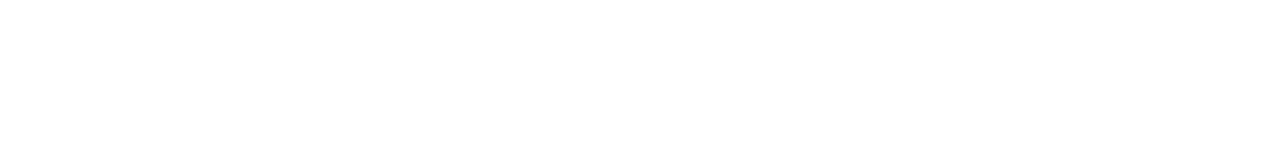
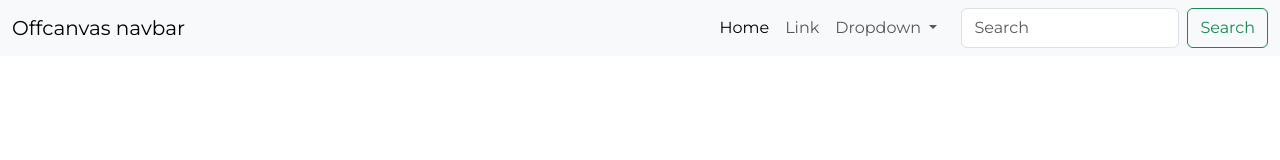
Before and after one commit to pedro-vinicius-alves-diniz/replace-site-itsar, a plain HTML site: page src/index.html in a window 1280 px wide. Drawn offline with nearby package versions, Linux system fonts and the light colour scheme.

Commit message:
atualização

```diff
--- a/src/css/styles.css
+++ b/src/css/styles.css
@@ -4,8 +4,8 @@
     --neutral-color-1: #000;
     --neutral-color-2: #1F2225;
     --neutral-color-3: #62707A;
-    -neutral-color-4: #F4F6F7;
-    -neutral-color-5: #FFFFFF;
+    --neutral-color-4: #F4F6F7;
+    --neutral-color-5: #FFFFFF;
 
 }
 
@@ -15,3 +15,7 @@
     box-sizing: border-box;
     font-family: "Montserrat", system-ui;
 }
+
+.container-fluid{
+
+}
--- a/src/index.html
+++ b/src/index.html
@@ -24,7 +24,50 @@
 </head>
 
 <body>
-
+    <nav class="navbar navbar-expand-lg bg-body-tertiary fixed-top">
+        <div class="container-fluid">
+            <a class="navbar-brand" href="#">Offcanvas navbar</a>
+            <button class="navbar-toggler" type="button" data-bs-toggle="offcanvas" data-bs-target="#offcanvasNavbar"
+                aria-controls="offcanvasNavbar" aria-label="Toggle navigation">
+                <span class="navbar-toggler-icon"></span>
+            </button>
+            <div class="offcanvas offcanvas-start" tabindex="-1" id="offcanvasNavbar"
+                aria-labelledby="offcanvasNavbarLabel">
+                <div class="offcanvas-header">
+                    <h5 class="offcanvas-title" id="offcanvasNavbarLabel">Offcanvas</h5>
+                    <button type="button" class="btn-close" data-bs-dismiss="offcanvas" aria-label="Close"></button>
+                </div>
+                <div class="offcanvas-body">
+                    <ul class="navbar-nav justify-content-end flex-grow-1 pe-3">
+                        <li class="nav-item">
+                            <a class="nav-link active" aria-current="page" href="#">Home</a>
+                        </li>
+                        <li class="nav-item">
+                            <a class="nav-link" href="#">Link</a>
+                        </li>
+                        <li class="nav-item dropdown">
+                            <a class="nav-link dropdown-toggle" href="#" role="button" data-bs-toggle="dropdown"
+                                aria-expanded="false">
+                                Dropdown
+                            </a>
+                            <ul class="dropdown-menu">
+                                <li><a class="dropdown-item" href="#">Action</a></li>
+                                <li><a class="dropdown-item" href="#">Another action</a></li>
+                                <li>
+                                    <hr class="dropdown-divider">
+                                </li>
+                                <li><a class="dropdown-item" href="#">Something else here</a></li>
+                            </ul>
+                        </li>
+                    </ul>
+                    <form class="d-flex " role="search">
+                        <input class="form-control me-2" type="search" placeholder="Search" aria-label="Search">
+                        <button class="btn btn-outline-success" type="submit">Search</button>
+                    </form>
+                </div>
+            </div>
+        </div>
+    </nav>
 </body>
 
 </html>
```
Also changed, not shown: src/img/bandeira-fr.png (added), src/img/bandeira-sp.png (added), src/img/bandiera-en.png (added), src/img/bandiera-ge.png (added), src/img/bandiera-it.png (added).
